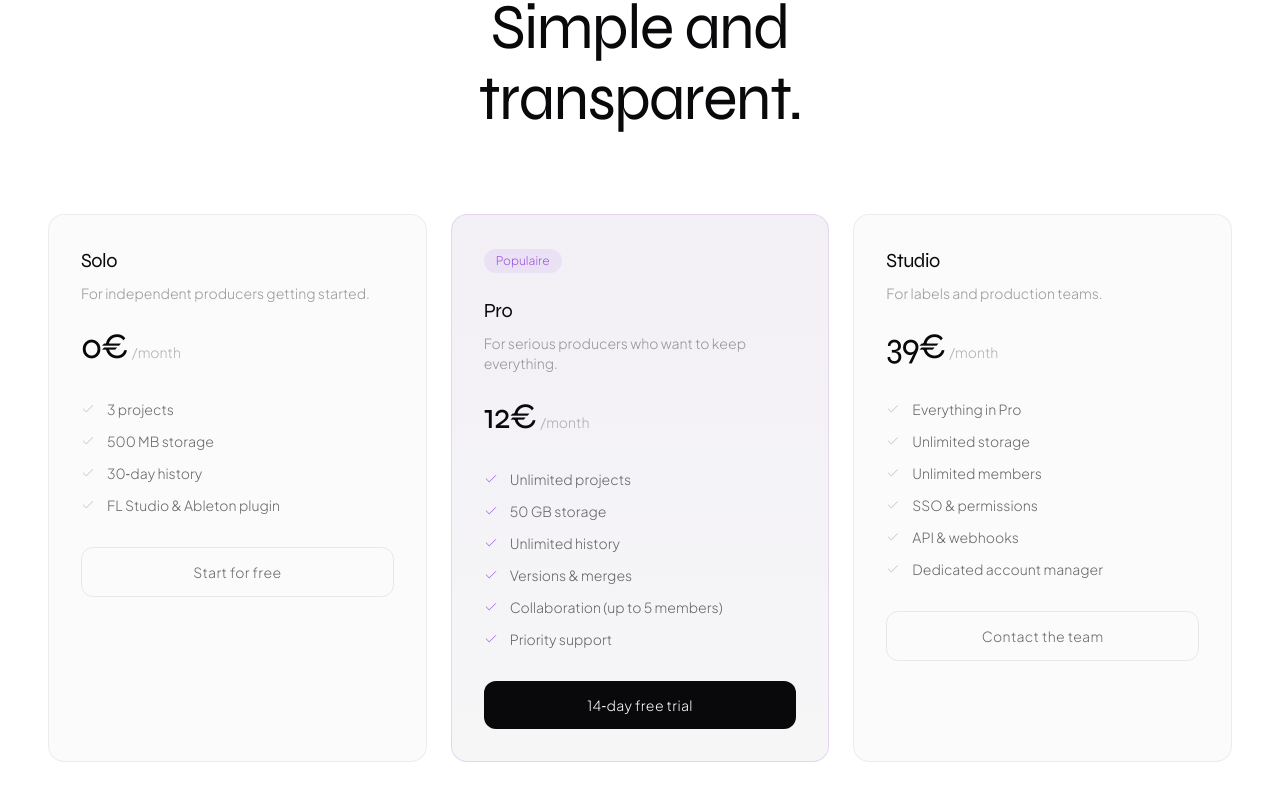
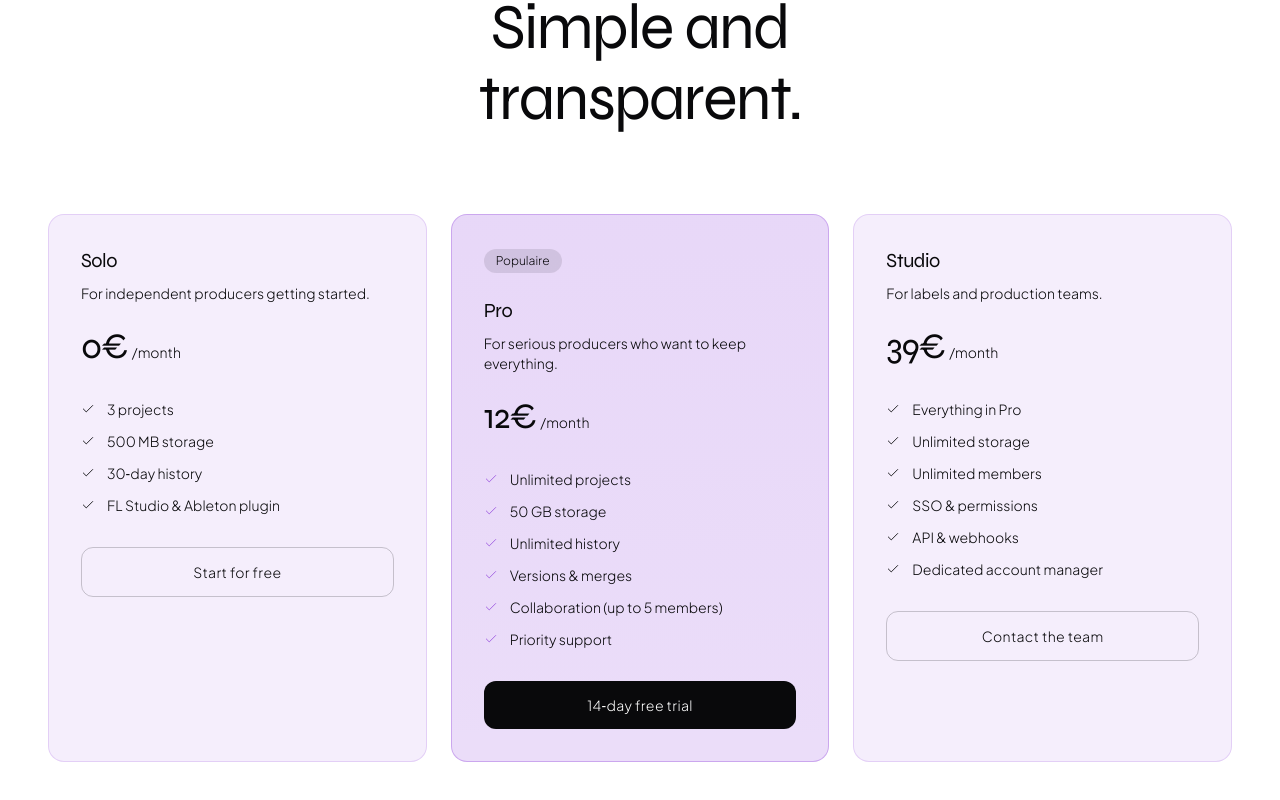
Before and after one commit to stemhub-org/Stemhub, a Next.js app in the folder frontend/: page / in a window 1280 px wide. Shown: the part 4087-4887 px from the top of the page. Built offline with nearby package versions, Linux system fonts and the light colour scheme.

Commit message:
style(landing): use foreground color for pricing content, badge and CTAs

```diff
--- a/frontend/app/components/Pricing.tsx
+++ b/frontend/app/components/Pricing.tsx
@@ -83,8 +83,8 @@ export default function Pricing() {
               key={plan.name}
               className={`relative overflow-hidden rounded-2xl border p-8 transition-all duration-500 ${
                 plan.highlighted
-                  ? "border-accent/20 bg-background-secondary/80 dark:bg-background-tertiary/80"
-                  : "border-foreground/[0.06] bg-background-secondary/40 dark:bg-background-tertiary/40"
+                  ? "border-accent/40 bg-accent/20 dark:bg-background-tertiary/80"
+                  : "border-accent/20 bg-accent/10 dark:bg-background-tertiary/40"
               }`}
               initial={{ opacity: 0, y: 40 }}
               whileInView={{ opacity: 1, y: 0 }}
@@ -103,7 +103,7 @@ export default function Pricing() {
                 {/* Plan badge */}
                 {plan.highlighted && (
                   <span
-                    className="mb-6 inline-block rounded-full bg-accent/10 px-3 py-1 text-xs font-light text-accent"
+                    className="mb-6 inline-block rounded-full bg-foreground/10 px-3 py-1 text-xs font-light text-foreground"
                     style={{ fontFamily: "var(--font-jakarta)" }}
                   >
                     Populaire
@@ -118,7 +118,7 @@ export default function Pricing() {
                 </h3>
 
                 <p
-                  className="mb-6 text-sm font-light text-foreground/40"
+                  className="mb-6 text-sm font-light text-foreground"
                   style={{ fontFamily: "var(--font-jakarta)" }}
                 >
                   {plan.description}
@@ -133,7 +133,7 @@ export default function Pricing() {
                     {plan.price}€
                   </span>
                   <span
-                    className="text-sm font-light text-foreground/30"
+                    className="text-sm font-light text-foreground"
                     style={{ fontFamily: "var(--font-jakarta)" }}
                   >
                     /month
@@ -145,13 +145,13 @@ export default function Pricing() {
                   {plan.features.map((feature) => (
                     <li
                       key={feature}
-                      className="flex items-center gap-3 text-sm font-light text-foreground/60"
+                      className="flex items-center gap-3 text-sm font-light text-foreground"
                       style={{ fontFamily: "var(--font-jakarta)" }}
                     >
                       <Check
                         size={14}
                         strokeWidth={1.5}
-                        className={plan.highlighted ? "text-accent" : "text-foreground/25"}
+                        className={plan.highlighted ? "text-accent" : "text-foreground"}
                       />
                       {feature}
                     </li>
@@ -164,7 +164,7 @@ export default function Pricing() {
                   className={`block w-full rounded-xl py-3.5 text-center text-sm font-light tracking-wide transition-all duration-300 ${
                     plan.highlighted
                       ? "bg-foreground text-background hover:bg-accent"
-                      : "border border-foreground/[0.08] text-foreground/60 hover:border-accent/30 hover:text-accent"
+                      : "border border-foreground/20 text-foreground hover:bg-foreground/5 hover:border-foreground/30"
                   }`}
                   style={{ fontFamily: "var(--font-jakarta)" }}
                 >
```
